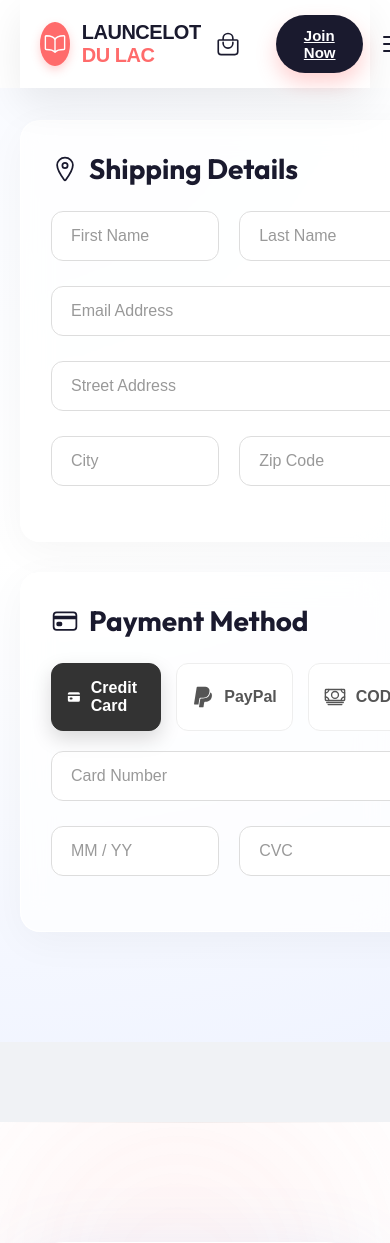
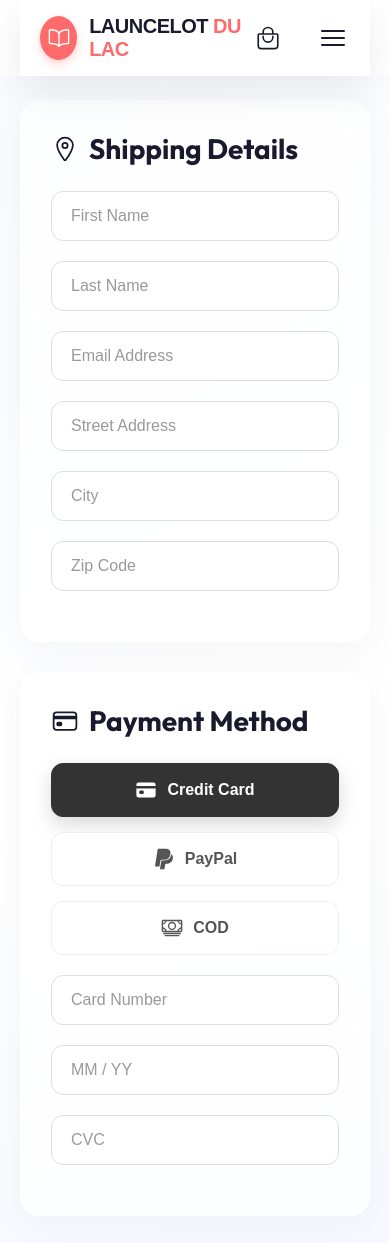
Before and after one commit to khushiibhatiya/book-website, a PHP site: page /asset/pages/checkout.html in a window 390 px wide. Shown: the top 1243 px of the page. Run offline with PHP 8.4, Linux system fonts and the light colour scheme.

Commit message:
responsive

```diff
--- a/asset/css/style.css
+++ b/asset/css/style.css
@@ -262,6 +262,7 @@ body:hover .cursor-light {
         top: 0;
         border-radius: 0;
         animation: none;
+        padding: 0;
     }
 
     .header-inner {
@@ -271,17 +272,46 @@ body:hover .cursor-light {
         border: none;
     }
 
+    /* Mobile Menu */
     .nav-menu {
-        display: none;
-        /* Needs JS to toggle */
+        position: fixed;
+        top: 0;
+        left: 0;
+        width: 100%;
+        height: 100vh;
+        background: rgba(255, 255, 255, 0.98);
+        display: flex;
+        flex-direction: column;
+        justify-content: center;
+        align-items: center;
+        gap: 30px;
+        transform: translateY(-100%);
+        transition: transform 0.4s cubic-bezier(0.4, 0, 0.2, 1);
+        z-index: 998;
+        /* Behind header-right but high enough */
+        border-radius: 0;
+        padding: 0;
+        opacity: 0;
+    }
+
+    .nav-menu.active {
+        transform: translateY(0);
+        opacity: 1;
+    }
+
+    .nav-link {
+        font-size: 24px;
+        padding: 10px 0;
     }
 
     .hamburger {
         display: flex;
-    }
-
+        z-index: 999;
+    }
+
+    .header-right .btn,
     .btn-sm {
-        display: none;
+        display: none !important;
     }
 }
 
@@ -1842,6 +1872,7 @@ body:hover .cursor-light {
 }
 
 @media (max-width: 900px) {
+
     .bento-grid {
         grid-template-columns: 1fr;
     }
@@ -1849,4 +1880,16 @@ body:hover .cursor-light {
     .b-large {
         height: 400px;
     }
-}
+
+    .categories-section {
+        margin: 20px;
+    }
+
+    .benefits-section {
+        margin: 20px;
+    }
+
+    .spotlight-section {
+        margin: 20px;
+    }
+}
--- a/asset/js/script.js
+++ b/asset/js/script.js
@@ -180,4 +180,52 @@ document.addEventListener('DOMContentLoaded', () => {
             subtree: true
         });
     }
+
+    // --- Mobile Menu Logic (Event Delegation) ---
+    // Using delegation avoids async loading issues entirely
+    document.body.addEventListener('click', (e) => {
+        const hamburger = e.target.closest('.hamburger');
+        const navLink = e.target.closest('.nav-link');
+        const navMenu = document.querySelector('.nav-menu');
+        const hamburgerBtn = document.querySelector('.hamburger');
+
+        // Toggle Menu
+        if (hamburger && navMenu) {
+            e.preventDefault(); // Prevent default if it's a link/button
+            // Use the found hamburger button specifically, not just what was clicked
+            const activeBtn = hamburger.closest('.hamburger');
+            if (activeBtn) {
+                navMenu.classList.toggle('active');
+                activeBtn.classList.toggle('active');
+
+                // Animate bars
+                const bars = activeBtn.querySelectorAll('.bar');
+                if (bars.length >= 3) {
+                    if (activeBtn.classList.contains('active')) {
+                        bars[0].style.transform = 'rotate(45deg) translate(5px, 5px)';
+                        bars[1].style.opacity = '0';
+                        bars[2].style.transform = 'rotate(-45deg) translate(5px, -6px)';
+                    } else {
+                        bars[0].style.transform = 'none';
+                        bars[1].style.opacity = '1';
+                        bars[2].style.transform = 'none';
+                    }
+                }
+            }
+        }
+
+        // Close Menu on Link Click
+        else if (navLink && navMenu && navMenu.classList.contains('active')) {
+            navMenu.classList.remove('active');
+            if (hamburgerBtn) {
+                hamburgerBtn.classList.remove('active');
+                const bars = hamburgerBtn.querySelectorAll('.bar');
+                if (bars.length >= 3) {
+                    bars[0].style.transform = 'none';
+                    bars[1].style.opacity = '1';
+                    bars[2].style.transform = 'none';
+                }
+            }
+        }
+    });
 });
--- a/asset/pages/checkout.html
+++ b/asset/pages/checkout.html
@@ -337,13 +337,36 @@
             }
         }
 
-        @media(max-width: 900px) {
-            .container {
+        /* Responsive Design */
+        @media (max-width: 900px) {
+            .checkout-container {
                 flex-direction: column;
+                gap: 30px;
+            }
+
+            .checkout-page {
+                padding: 100px 0 40px;
             }
 
             .summary-card {
                 position: static;
+                animation: none;
+            }
+        }
+
+        @media (max-width: 480px) {
+            .input-row {
+                flex-direction: column;
+                gap: 0;
+                /* Let margin-bottom handle spacing if needed, or keep small gap */
+            }
+
+            .payment-methods {
+                flex-direction: column;
+            }
+
+            .input-group {
+                margin-bottom: 20px;
             }
         }
     </style>
```
Also changed, not shown: asset/css/aboutus_css.css (+16 -0 lines), asset/css/services_css.css (+15 -0 lines), asset/component/header.html (line endings or trailing spaces), index.html (line endings or trailing spaces).
